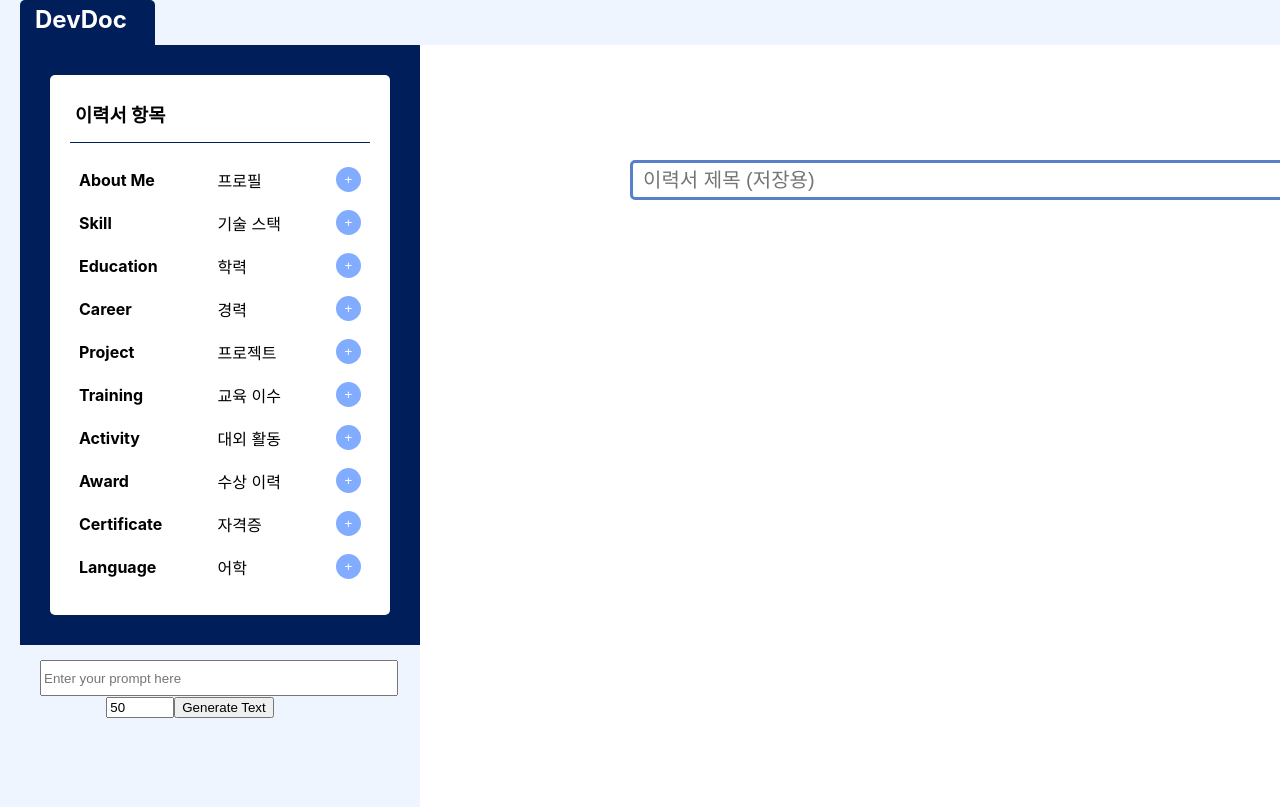
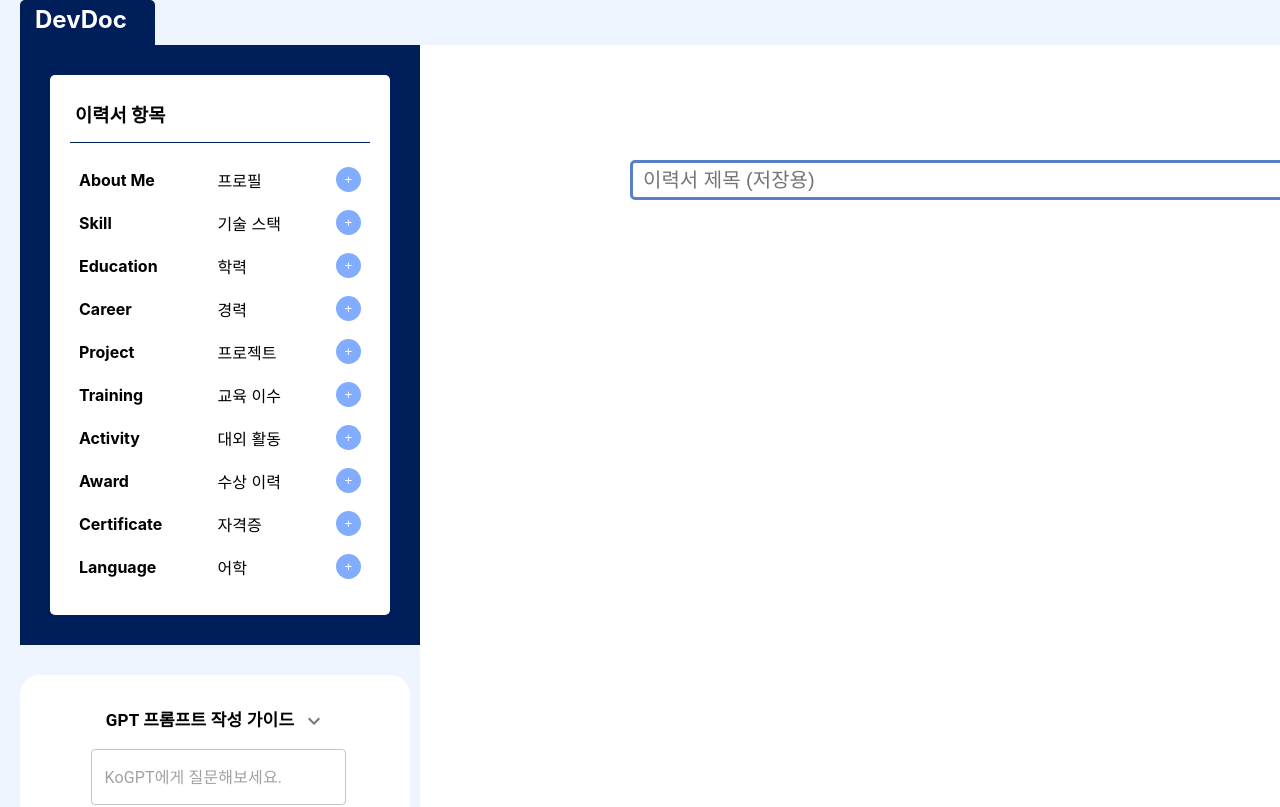
Before and after one commit to code-4-devdoc/0627-frontend, a React (Create React App) app: page /resumes/1 in a window 1280 px wide. Shown: the top 807 px of the page. Built offline with nearby package versions, Linux system fonts and the light colour scheme; no server answers; sample sign-in values are in the browser's storage.

Commit message:
디자인 및 프롬프트 작성 예시 추가

```diff
--- a/src/pages/ResumePage/ResumePage.js
+++ b/src/pages/ResumePage/ResumePage.js
@@ -8,6 +8,9 @@ import FormContent from "../../components/ResumeForm/FormContent";
 import { call } from "../../service/ApiService";
 import { kogptService } from "../../service/kogptService";
 import axios from "axios";
+import {TextField, Button, CircularProgress, Typography, Box, Paper, Collapse, IconButton} from '@mui/material';
+import ExpandMoreIcon from '@mui/icons-material/ExpandMore';
+import ExpandLessIcon from '@mui/icons-material/ExpandLess';
 
 // ResumePage.js: 이력서 작성 페이지(/resumes/{resumeId})를 구성, 데이터 불러오기, 저장하기 등의 기능을 담당
 
@@ -40,7 +43,7 @@ const Line = styled.div`
     background-color: rgba(0, 30, 89, 1);
 `;
 
-const Button = styled.button`
+const Button2 = styled.button`
     width: 90px;
     height: 40px;
     background-color: rgba(0, 69, 171, 1);
@@ -66,6 +69,16 @@ const ResumeTitle = styled.input`
     line-height: 1.5;
     box-sizing: border-box;
 `;
+
+const GptContainer = styled.div`
+    background-color: white;
+    width: 370px;
+    margin-left: 20px;
+    text-align: center;
+    margin-top: 30px;
+    padding: 10px;
+    border-radius: 20px;
+`
 
 function ResumePage({ baseUrl }) {
     const navigate = useNavigate();
@@ -142,6 +155,8 @@ function ResumePage({ baseUrl }) {
     const [generatedText, setGeneratedText] = useState('');
     const [isLoading, setIsLoading] = useState(false);
     const [error, setError] = useState('');
+    const [showPromptGuide, setShowPromptGuide] = useState(false);
+    const [guideText, setGuideText] = useState('');
 
     const generateText = async () => {
         setIsLoading(true);
@@ -162,6 +177,26 @@ function ResumePage({ baseUrl }) {
     };
 
 
+    const promptExamples = [
+        `KoGPT를 사용하여 경력 항목을 작성하려면 다음과 같은 프롬프트를 사용해 보세요:
+        "...(경력 요약)... 위와 같은 내용을 바탕으로 이전 직장에서 맡았던 역할과 주요 성과를 설명해 주세요."`,
+        `KoGPT를 사용하여 기술 항목을 작성하려면 다음과 같은 프롬프트를 사용해 보세요:
+        "...(기술 요약)... 위와 같은 내용을 바탕으로 보유한 기술과 사용 경험을 간략히 나열해 주세요."`,
+        `KoGPT를 사용하여 프로젝트 항목을 작성하려면 다음과 같은 프롬프트를 사용해 보세요:
+        "...(프로젝트 요약)... 위와 같은 내용을 바탕으로 참여한 프로젝트의 이름, 기간, 사용 기술, 그리고 나의 기여도를 설명해 주세요."`,
+        `KoGPT를 사용하여 수상 경력 항목을 작성하려면 다음과 같은 프롬프트를 사용해 보세요:
+        "...(수상 경력 요약)... 위와 같은 내용을 바탕으로 수상한 경력과 관련된 세부 사항을 제공해 주세요."`,
+        `KoGPT를 사용하여 [ ] 항목을 작성하려면 다음과 같은 프롬프트를 사용해 보세요:
+        "...([ ] 요약)... 위와 같은 내용을 바탕으로 [ ] 주세요."`
+    ];
+
+    const togglePromptGuide = () => {
+        setShowPromptGuide(!showPromptGuide);
+        if (!showPromptGuide) {
+            setGuideText(promptExamples[Math.floor(Math.random() * promptExamples.length)]);
+        }
+    };
+
     return (
         <div className="app">
             <div className="nav">
@@ -176,32 +211,63 @@ function ResumePage({ baseUrl }) {
                             <CategoryList onSectionChange={handleSectionChange}></CategoryList>
                         </CategoryContainer2>
                     </CategoryContainer>
-                    <div style={{width: 300, textAlign: 'center', marginLeft: 40, marginTop: 15}}>
-                        <input
-                            type="textarea"
+                    <GptContainer>
+                        <Box sx={{ width: 312, textAlign: 'center', marginLeft: 4, marginTop: 2 }}>
+                            <Box display="flex" justifyContent="center" alignItems="center" sx={{width:300, marginBottom: 1, marginLeft:1}}>
+                                <Typography variant="body1" sx={{ fontSize: 17, fontWeight: 'bold' }}>GPT 프롬프트 작성 가이드</Typography>
+                                <IconButton onClick={togglePromptGuide}>
+                                    {showPromptGuide ? <ExpandLessIcon /> : <ExpandMoreIcon />}
+                                </IconButton>
+                            </Box>
+                            <Collapse in={showPromptGuide}>
+                                <Paper elevation={3} sx={{ padding: 3, marginTop: 0, backgroundColor: '#F7F7F7', marginBottom:3 }}>
+                                    <Typography variant="body2">
+                                        {guideText}
+                                    </Typography>
+                                </Paper>
+                            </Collapse>
+                            <TextField
+                                variant="outlined"
+                                fullWidth
+                                multiline
                                 value={prompt}
-                            style={{width: 350, height: 30}}
                                 onChange={(e) => setPrompt(e.target.value)}
-                            placeholder="Enter your prompt here"
+                                placeholder="KoGPT에게 질문해보세요."
+                                sx={{ marginBottom: 2 , width: 255 }}
                             />
-                        <input
+                            <TextField
                                 type="number"
-                            style={{width:60}}
+                                variant="outlined"
                                 value={maxTokens}
                                 onChange={(e) => setMaxTokens(parseInt(e.target.value))}
-                            placeholder="Max Tokens"
+                                placeholder="답변 길이 설정"
+                                sx={{ width: 150, marginBottom: 2 }}
                             />
-                        <button onClick={generateText} disabled={isLoading}>
-                            {isLoading ? 'Loading...' : 'Generate Text'}
-                        </button>
-                        {generatedText && <p>Generated Text: {generatedText}</p>}
-                        {error && <p>Error: {error}</p>}
-                    </div>
+                            <Button
+                                style={{marginLeft: 10, marginTop: 2}}
+                                variant="contained"
+                                color="primary"
+                                onClick={generateText}
+                                disabled={isLoading}
+                                sx={{ fontSize: 15, height: 50, backgroundColor: '#0033cc', color: '#fff', '&:hover': { backgroundColor: '#002bb8' } }}
+                            >
+                                {isLoading ? <CircularProgress size={24} /> : '답변 생성'}
+                            </Button>
+                            {generatedText && (
+                                <Paper elevation={3} sx={{ padding: 2, marginTop: 2, marginBottom: 2 }}>
+                                    <Typography variant="body1">{generatedText}</Typography>
+                                </Paper>
+                            )}
+                            {error && (
+                                <Typography variant="body1" color="error">{error}</Typography>
+                            )}
+                        </Box>
+                    </GptContainer>
                 </div>
                 <div className="form-container">
                     <div style={{marginTop: 25, marginRight: 25, display: "flex", justifyContent: 'end', gap: 10}}>
-                        <Button onClick={handleSave}>전체 저장</Button>
-                        <Button onClick={handlePrint}>PDF 인쇄</Button>
+                        <Button2 onClick={handleSave}>전체 저장</Button2>
+                        <Button2 onClick={handlePrint}>PDF 인쇄</Button2>
                     </div>
                     <div id="printContent" style={{width: '100%', padding: '20px', background: 'white'}}>
                         <div style={{display: 'flex', justifyContent: 'center', marginTop: 30, marginBottom: 10}}>
```
Lines whose indentation alone changed are shown as unchanged.
